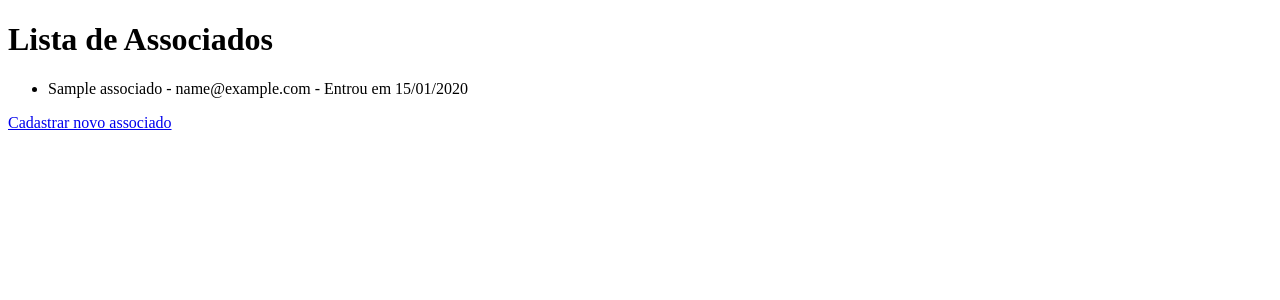
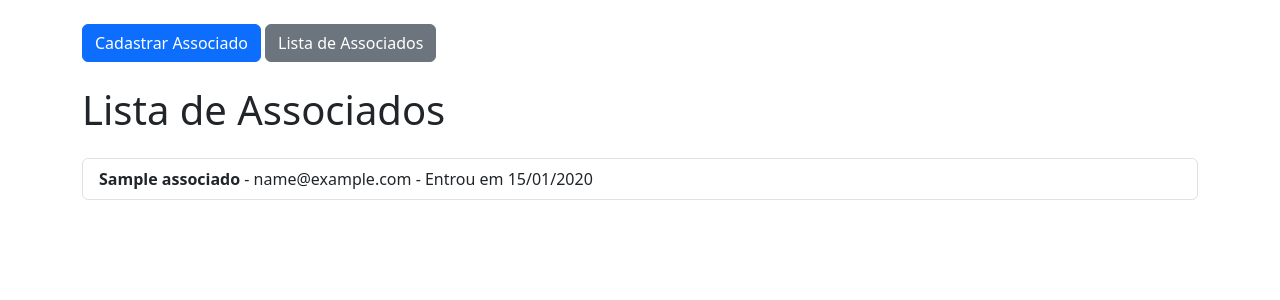
Before and after one commit to prfs91/VolunteerCodeCarajas, a Django app: page /associados/lista/ in a window 1280 px wide. Shown: the top 300 px of the page. Run offline with Django 5.2, Linux system fonts and the light colour scheme; tables that the repository leaves empty hold one stand-in row (values such as "Sample post").

Commit message:
refactor(associados): apply template inheritance and Bootstrap styling to lista.html

```diff
--- a/associados/templates/associados/lista.html
+++ b/associados/templates/associados/lista.html
@@ -1,17 +1,16 @@
-<!DOCTYPE html>
-<html>
-<head>
-    <title>Lista de Associados</title>
-</head>
-<body>
-    <h1>Lista de Associados</h1>
-    <ul>
-        {% for associado in associados %}
-        <li>{{ associado.nome }} - {{ associado.email }} - Entrou em {{ associado.data_entrada|date:"d/m/Y" }}</li>
-        {% empty %}
-            <li>Nenhum associado encontrado.</li>
-        {% endfor %}
-    </ul>
-    <p><a href="{% url 'cadastrar_associado' %}">Cadastrar novo associado</a></p>
-</body>
-</html>
+{% extends 'base.html' %}
+
+{% block title %}Lista de Associados{% endblock %}
+
+{% block content %}
+<h1 class="mb-4">Lista de Associados</h1>
+<ul class="list-group mb-3">
+    {% for associado in associados %}
+    <li class="list-group-item">
+        <strong>{{ associado.nome }}</strong> - {{ associado.email }} - Entrou em {{ associado.data_entrada|date:"d/m/Y" }}
+    </li>
+    {% empty %}
+    <li class="list-group-item text-muted">Nenhum associado encontrado.</li>
+    {% endfor %}
+</ul>
+{% endblock %}
```
